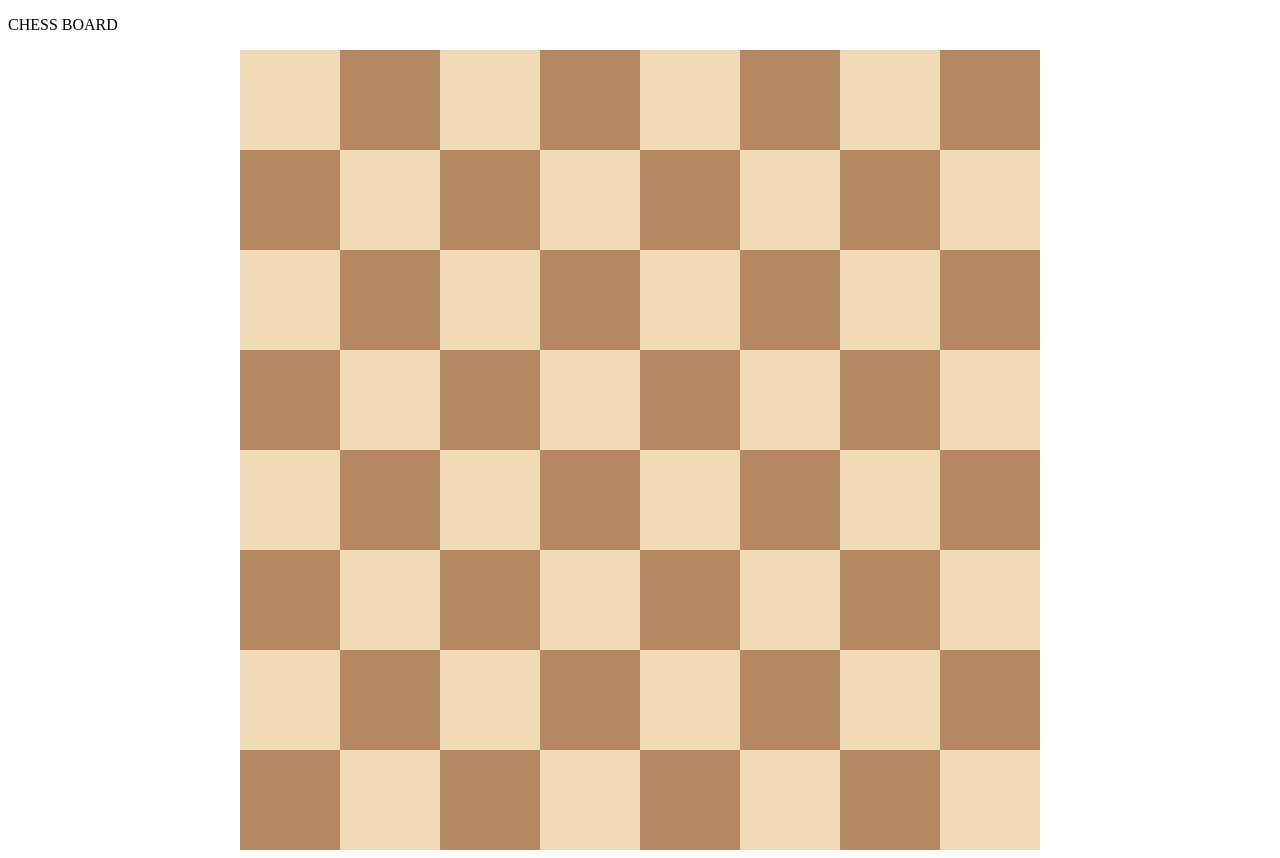
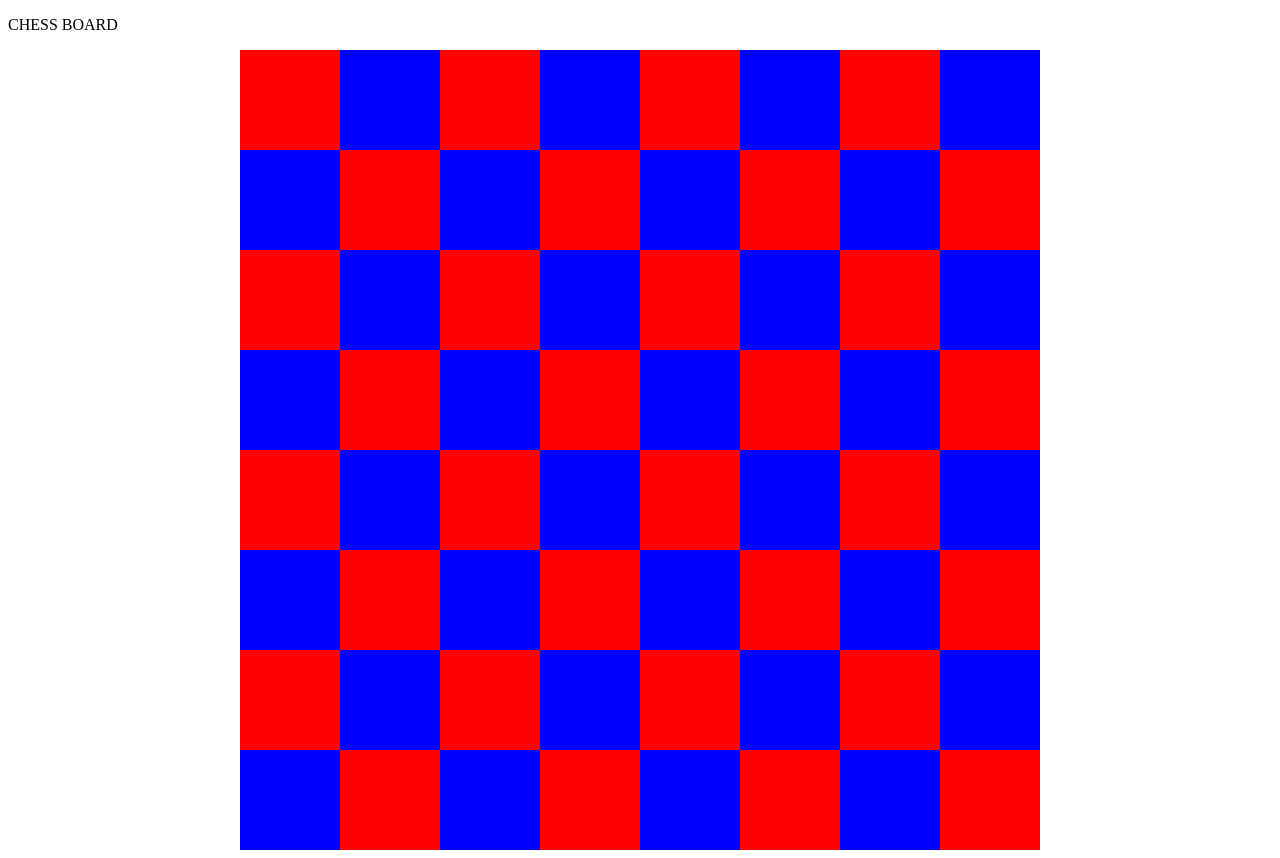
Before and after one commit to padmaroshini/ChessBoard, a plain HTML site: page index.html in a window 1280 px wide. Drawn offline with Linux system fonts and the light colour scheme.

Commit message:
Update index.html

```diff
--- a/index.html
+++ b/index.html
@@ -19,14 +19,14 @@
       .white {
         height: 100px;
         width: 100px;
-        background-color:#f0d9b5;
+        background-color:red;
 
       }
 
       .black {
         height:100px;
         width: 100px;
-        background-color :#b58863;
+        background-color :blue;
       }
 
   </style>
```
